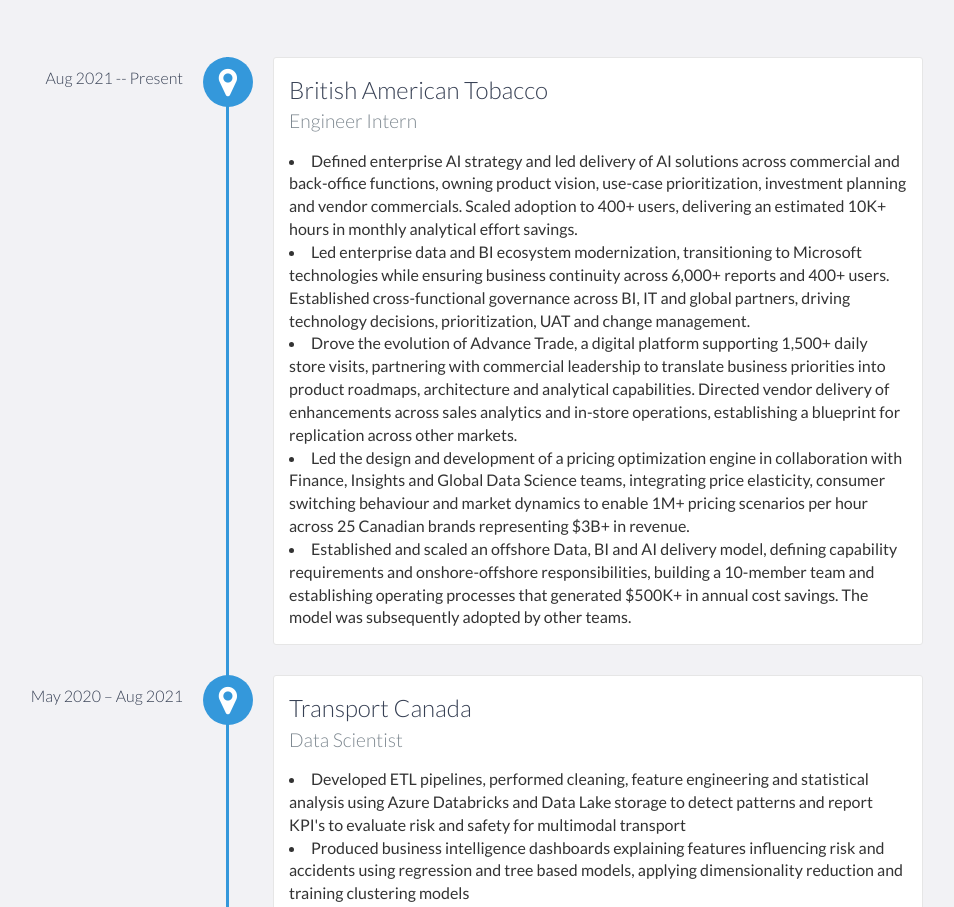
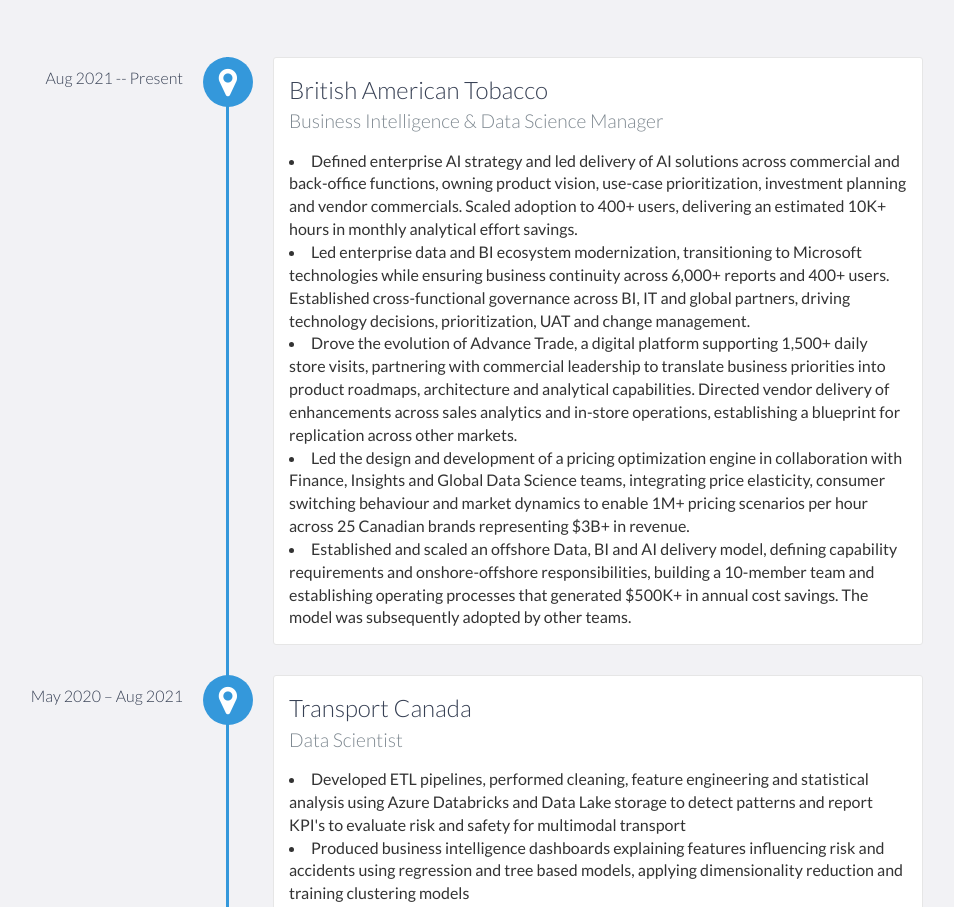
Before and after one commit to Anuj-Saboo/anuj-saboo.github.io, a plain HTML site: page index.html in a window 1280 px wide. Shown: the part 1555-2462 px from the top of the page, without its empty margins (217-1171 px from the left). Drawn offline with nearby package versions, Linux system fonts and the light colour scheme.

Commit message:
Update index.html

```diff
--- a/index.html
+++ b/index.html
@@ -122,7 +122,7 @@
 
 			<div data-date="Aug 2021 -- Present">
                 <h3>British American Tobacco</h3>
-                <h4>Engineer Intern</h4>
+                <h4>Business Intelligence & Data Science Manager</h4>
                 <p>
                     <li>Defined enterprise AI strategy and led delivery of AI solutions across commercial and back-office functions, owning product vision, use-case prioritization, investment planning and vendor commercials. Scaled adoption to 400+ users, delivering an estimated 10K+ hours in monthly analytical effort savings.</li>
                     <li>Led enterprise data and BI ecosystem modernization, transitioning to Microsoft technologies while ensuring
```
